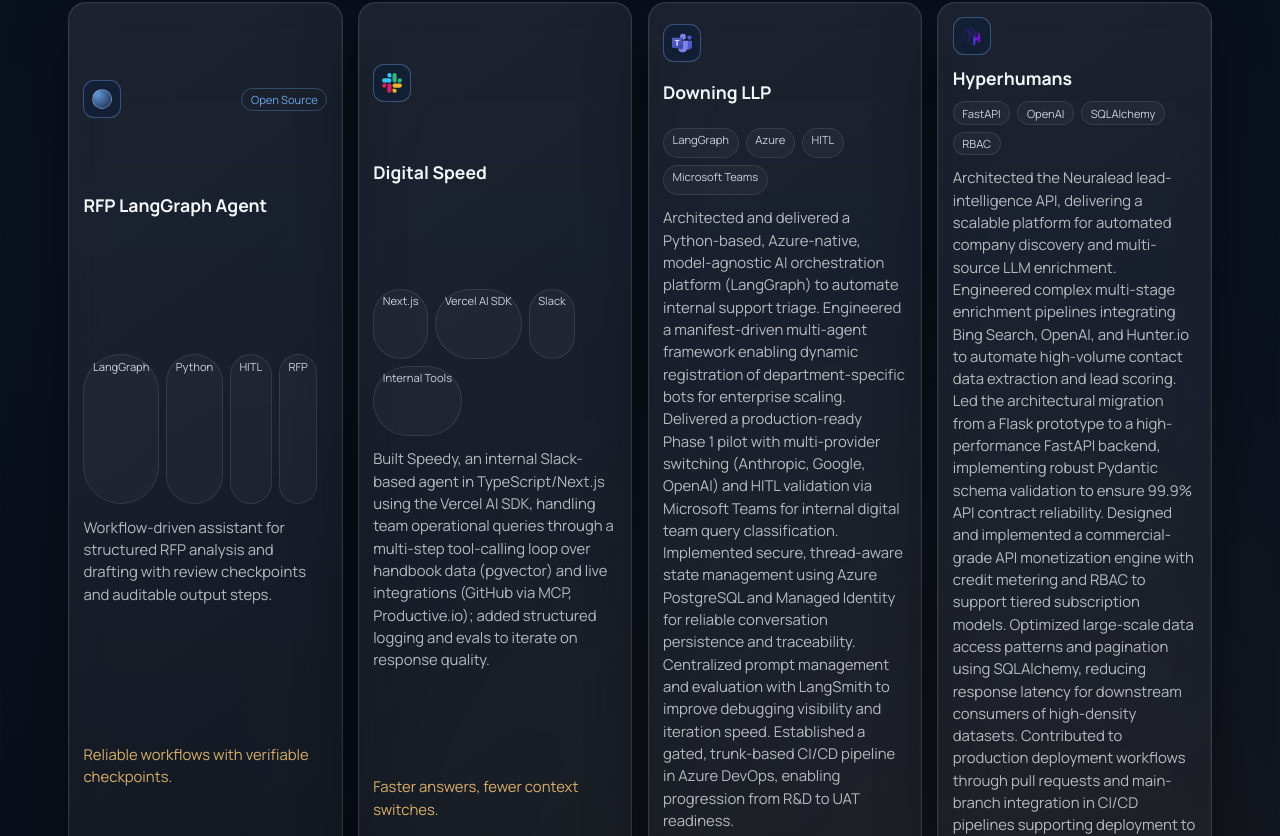
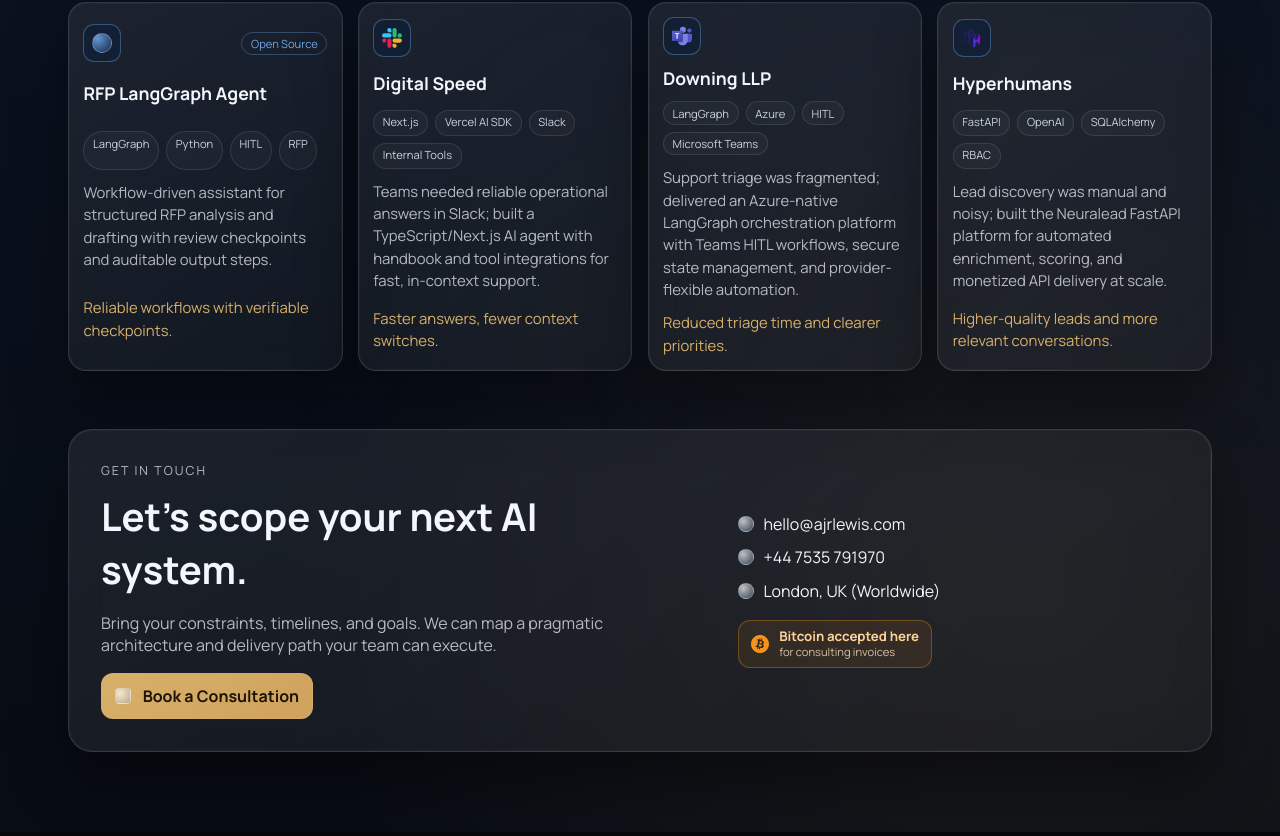
Before and after one commit to ajrlewis/ajrlewis, a Next.js app in the folder apps/web/: page / in a window 1280 px wide. Shown: the part 1544-2380 px from the top of the page. Built offline with nearby package versions, Linux system fonts and the light colour scheme.

Commit message:
copy(web): shorten selected project descriptions for consistency

```diff
--- a/apps/web/app/page.tsx
+++ b/apps/web/app/page.tsx
@@ -131,7 +131,7 @@
     title: "Digital Speed",
     tags: ["Next.js", "Vercel AI SDK", "Slack", "Internal Tools"],
     description:
-      "Built Speedy, an internal Slack-based agent in TypeScript/Next.js using the Vercel AI SDK, handling team operational queries through a multi-step tool-calling loop over handbook data (pgvector) and live integrations (GitHub via MCP, Productive.io); added structured logging and evals to iterate on response quality.",
+      "Teams needed reliable operational answers in Slack; built a TypeScript/Next.js AI agent with handbook and tool integrations for fast, in-context support.",
     outcome: "Faster answers, fewer context switches.",
     icon: "bolt",
     iconSrc: "/icons/slack.svg"
@@ -140,7 +140,7 @@
     title: "Downing LLP",
     tags: ["LangGraph", "Azure", "HITL", "Microsoft Teams"],
     description:
-      "Architected and delivered a Python-based, Azure-native, model-agnostic AI orchestration platform (LangGraph) to automate internal support triage. Engineered a manifest-driven multi-agent framework enabling dynamic registration of department-specific bots for enterprise scaling. Delivered a production-ready Phase 1 pilot with multi-provider switching (Anthropic, Google, OpenAI) and HITL validation via Microsoft Teams for internal digital team query classification. Implemented secure, thread-aware state management using Azure PostgreSQL and Managed Identity for reliable conversation persistence and traceability. Centralized prompt management and evaluation with LangSmith to improve debugging visibility and iteration speed. Established a gated, trunk-based CI/CD pipeline in Azure DevOps, enabling progression from R&D to UAT readiness.",
+      "Support triage was fragmented; delivered an Azure-native LangGraph orchestration platform with Teams HITL workflows, secure state management, and provider-flexible automation.",
     outcome: "Reduced triage time and clearer priorities.",
     icon: "chat",
     iconSrc: "/icons/microsoft-teams.svg"
@@ -149,7 +149,7 @@
     title: "Hyperhumans",
     tags: ["FastAPI", "OpenAI", "SQLAlchemy", "RBAC"],
     description:
-      "Architected the Neuralead lead-intelligence API, delivering a scalable platform for automated company discovery and multi-source LLM enrichment. Engineered complex multi-stage enrichment pipelines integrating Bing Search, OpenAI, and Hunter.io to automate high-volume contact data extraction and lead scoring. Led the architectural migration from a Flask prototype to a high-performance FastAPI backend, implementing robust Pydantic schema validation to ensure 99.9% API contract reliability. Designed and implemented a commercial-grade API monetization engine with credit metering and RBAC to support tiered subscription models. Optimized large-scale data access patterns and pagination using SQLAlchemy, reducing response latency for downstream consumers of high-density datasets. Contributed to production deployment workflows through pull requests and main-branch integration in CI/CD pipelines supporting deployment to Google Cloud Run.",
+      "Lead discovery was manual and noisy; built the Neuralead FastAPI platform for automated enrichment, scoring, and monetized API delivery at scale.",
     outcome: "Higher-quality leads and more relevant conversations.",
     icon: "spark",
     iconSrc: "/icons/hyperhumans.png"
```
